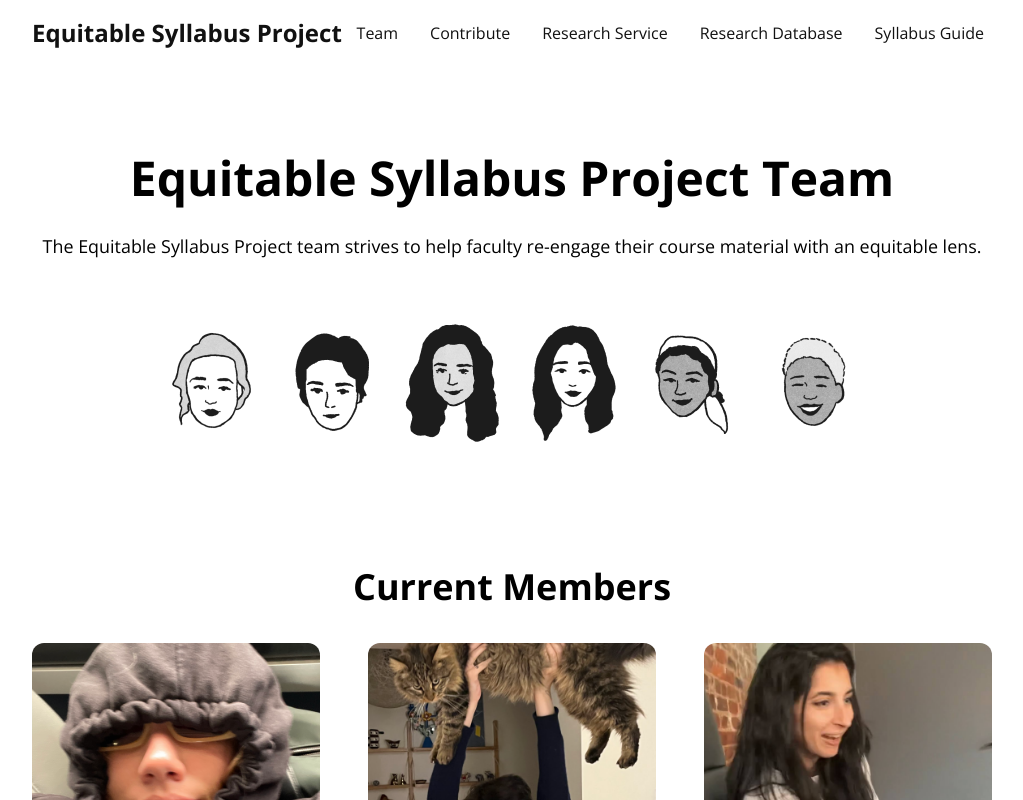
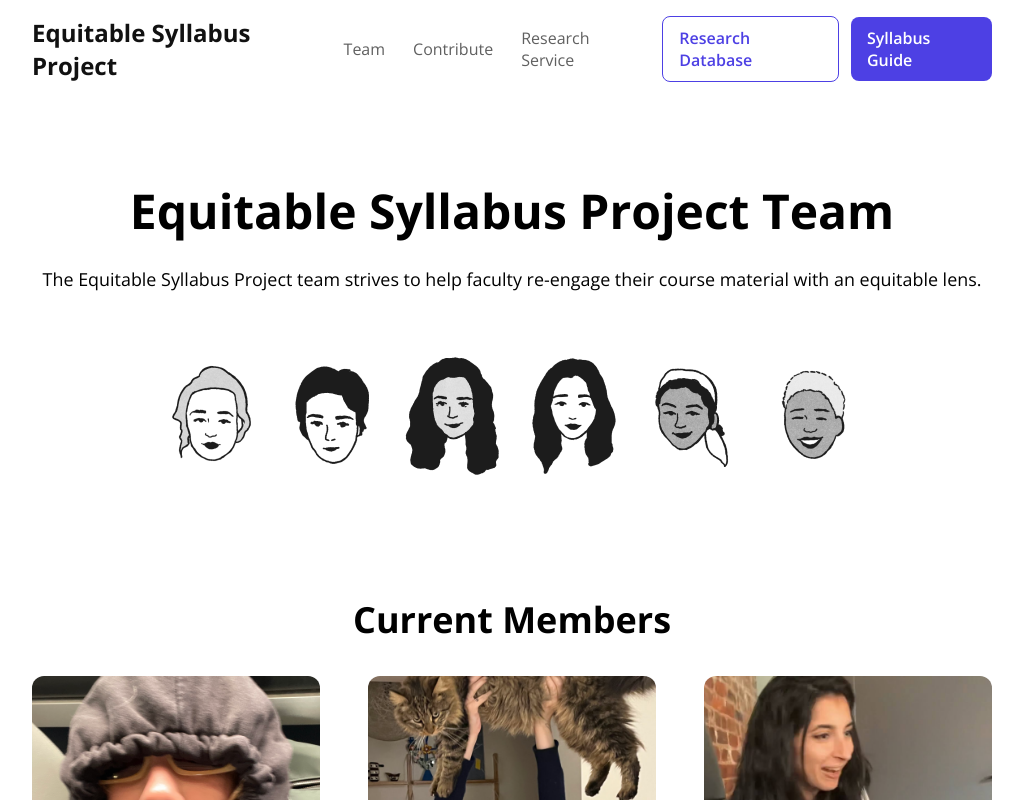
Before and after one commit to jnahan/equitable-syllabus-project, a React (Create React App) app: page /team in a window 1280 px wide. Shown: the top 800 px of the page, without its empty margins (128-1151 px from the left). Built offline with nearby package versions, Linux system fonts and the light colour scheme.

Commit message:
organized css

```diff
--- a/src/Footer.jsx
+++ b/src/Footer.jsx
@@ -6,7 +6,7 @@ function Footer() {
     <footer className="footer">
       <div>
         <Link to = "/" className="logo">Equitable Syllabus Project</Link>
-        <div className="footer__left-info">
+        <div className="footer__left">
           <a href="mailto:esp@nyu.edu">esp@nyu.edu</a>
           <div className="footer__vl"></div>
           <p>ITP/IMA</p>
--- a/src/Navbar.jsx
+++ b/src/Navbar.jsx
@@ -1,32 +1,19 @@
 import React from "react"
-import { Link, useMatch, useResolvedPath } from "react-router-dom"
+import { Link } from "react-router-dom"
 
 function Navbar() {
   return (
     <nav className="nav">
         <Link to = "/" className="logo">Equitable Syllabus Project</Link>
         <ul className="nav__menu">
-            <CustomLink to = "/team">Team</CustomLink>
-            <CustomLink to = "/contribute">Contribute</CustomLink>
-            <CustomLink to = "/research-service">Research Service</CustomLink>
-            <CustomLink to = "/research-database">Research Database</CustomLink>
-            <CustomLink to = "/syllabus-guide">Syllabus Guide</CustomLink>
+            <Link className="nav__item" to = "/team">Team</Link>
+            <Link className="nav__item" to = "/contribute">Contribute</Link>
+            <Link className="nav__item" to = "/research-service">Research Service</Link>
+            <Link className = "bttn--secondary bttn--secondary--nav" to = "/research-database">Research Database</Link>
+            <Link className="bttn--primary bttn--primary--nav" to = "/syllabus-guide">Syllabus Guide</Link>
         </ul>
     </nav>
   )
 }
 
-function CustomLink({to, children, ...props}){
-    const resolvedPath = useResolvedPath(to)
-    const isActive = useMatch({ path: resolvedPath.pathname, end: true })
-
-    return(
-        <li className={isActive ? "nav__item active" : "nav__item"}>
-            <Link to = {to} {...props}>
-                {children}
-            </Link>
-        </li>
-    )
-}
-
 export default Navbar
--- a/src/index.css
+++ b/src/index.css
@@ -12,6 +12,7 @@
   --white: rgba(255, 255, 255, 1);
   --accent: rgba(77, 64, 228, 1);
   --accent-light: rgba(232, 235, 252, 1);
+  --accent-dark: rgb(60, 46, 211);
   --blue: rgba(103, 155, 255, 1);
   --blue-light: rgba(233, 243, 255, 1);
   --purple: rgba(155, 117, 208, 1);
@@ -28,7 +29,7 @@
 
   /* text-size styles */
   /* base size: body-default--regular (16px) */
-  --heading-1: 4.5rem;
+  --hero__heading: 4.5rem;
   --section__heading: 3rem;
   --section__title: 2.25rem;
   --heading-4: 1.5rem;
@@ -46,8 +47,8 @@
 }
 
 /* text */
-.heading-1{
-  font-size: var(--heading-1);
+.hero__heading{
+  font-size: var(--hero__heading);
   /* TODO font-size: clamp(2rem, 6vw, 4.5rem); */
   font-weight: 700;
   margin-bottom: 24px;
@@ -106,6 +107,15 @@ p{
   margin-bottom: 32px;
 }
 
+/* link and nav */
+img{
+  display: block;
+}
+a{
+  text-decoration: none;
+  color: var(--black);
+}
+
 /* button */
 button{
   cursor: pointer;
@@ -119,27 +129,38 @@ button{
   font-size: 1.12rem;
   font-weight: 600;
 }
+.bttn--primary:hover{
+  background-color: var(--accent-dark);
+}
 .bttn--secondary{
   padding: 16px 28px;
   border-radius: 8px;
-  border: 1px solid var(--grey--dark);
+  border: 1px solid var(--accent);
   background-color: var(--white);
-  color: var(--grey--dark);
+  color: var(--accent);
   font-size: 18px;
   font-weight: bold;
 }
-.bttn--primary-hero{
-  background-color: var(--accent);
-  color: var(--white);
+.bttn--secondary:hover{
+  background-color: var(--accent-light);
+}
+.bttn--primary--nav{
+  padding: 10px 16px;
+  font-size: var(--body-default);
+  font-weight: 600;
+}
+.bttn--secondary--nav{
+  padding: 10px 16px;
+  font-size: var(--body-default);
+  font-weight: 600;
+}
+.bttn--primary--hero{
   padding: 20px 48px;
   border-radius: 12px;
-  border: none;
   font-size: 1.25rem;
   font-weight: 700;
 }
-.bttn--secondary-hero{
-  background-color: var(--white);
-  color: var(--accent);
+.bttn--secondary--hero{
   padding: 20px 48px;
   border-radius: 12px;
   border: 2px solid var(--accent);
@@ -147,21 +168,17 @@ button{
   font-weight: 700;
 }
 
-/* link and nav */
-img{
-  display: block;
-}
-a{
-  text-decoration: none;
-  color: var(--black);
-}
-
 /*nav*/
-
 .nav{
   display: flex;
   justify-content: space-between;
   padding: 16px 160px;
+  align-items: center;
+}
+.nav__menu{
+  list-style: none;
+  display: flex;
+  gap: 12px;
   align-items: center;
 }
 .nav__item{
@@ -176,11 +193,6 @@ a{
   align-items: stretch;
   border-radius: 4px;
 }
-.nav__menu{
-  list-style: none;
-  display: flex;
-  gap: 1rem;
-}
 .nav__item:hover{
   background-color: var(--accent-light);
 }
@@ -190,6 +202,12 @@ a{
   display: flex;
   justify-content: space-between;
   padding: 24px 160px 80px 160px;
+}
+.footer__left{
+  margin-top: 8px;
+  display: flex;
+  flex-direction: row;
+  gap: 12px;
 }
 .footer__right{
   display: flex;
@@ -205,11 +223,8 @@ a{
   font-size: var(--body-default);
   color: var(--grey-dark);
 }
-.footer__left-info{
-  margin-top: 8px;
-  display: flex;
-  flex-direction: row;
-  gap: 12px;
+.footer__link:hover{
+  text-decoration: underline;
 }
 .footer__vl {
   width: 1px;
@@ -218,6 +233,13 @@ a{
 }
 
 /* info card */
+.info-card-wrapper{
+  display: flex;
+  flex-direction: row;
+  align-items: flex-start;
+  justify-content: space-between;
+  gap: 24px;
+}
 .info-card{
   display: flex;
   flex-direction: column;
@@ -237,6 +259,32 @@ a{
   width: 100vw;
   margin: auto;
   margin-bottom: 160px;
+}
+.section__heading-left{
+  text-align: left;
+}
+.section__heading-subtitle{
+  margin-bottom: 24px;
+}
+.section__content{
+  display: flex;
+  align-items: center;
+  gap: 120px;
+  margin-bottom: 80px;
+}
+.section__text{
+  flex: 1;
+  justify-content: flex-end;
+}
+.section__img-wrapper{
+  max-height: 488px;
+  overflow: hidden;
+  justify-content: flex-end;
+  flex: 1;
+}
+.section__img{
+  width: 100%;
+  border-radius: 32px;
 }
 .section--top{
   margin-top: 80px;
@@ -261,32 +309,6 @@ a{
 .section__content p{
   margin-bottom: 32px;
 }
-.section__text{
-  flex: 1;
-  justify-content: flex-end;
-}
-.section__img-wrapper{
-  max-height: 488px;
-  overflow: hidden;
-  justify-content: flex-end;
-  flex: 1;
-}
-.section__img{
-  width: 100%;
-  border-radius: 32px;
-}
-.section__content{
-  display: flex;
-  align-items: center;
-  gap: 120px;
-  margin-bottom: 80px;
-}
-.section__heading-subtitle{
-  margin-bottom: 24px;
-}
-.section__img-wrapper-rs{
-  max-height: 100%;
-}
 .section__img-wrapper-sg{
   background-color: var(--blue-light);
   border-radius: 32px;
@@ -307,16 +329,46 @@ a{
   padding-left: 64px;
   padding-top: 84px;
 }
-
-.info-card-wrapper{
-  display: flex;
-  flex-direction: row;
-  align-items: flex-start;
-  justify-content: space-between;
-  gap: 24px;
+.section__img-wrapper-rs{
+  max-height: 100%;
 }
 
 /* hero */
+.section--hero{
+  margin: auto;
+  width: 100%;
+  position: relative;
+  margin-bottom: 180px;
+  overflow: hidden;
+}
+.hero{
+  margin: auto;
+  margin-top: 80px;
+  max-width: 690px;
+}
+.hero__chip{
+  display: table;
+  margin: auto;
+  padding: 12px 32px;
+  border: 1px solid var(--grey--light);
+  border-radius: 32px;
+  margin-bottom: 12px;
+}
+.hero__dot{
+  width: 12px;
+  height: 12px;
+  display: inline-block;
+  border-radius: 100%;
+  background-color: var(--blue);
+  margin-right: 8px;
+}
+.hero__bttn-wrapper{
+  margin-top: 64px;
+  display: flex;
+  flex-direction: row;
+  justify-content: center;
+  gap: 12px;
+}
 .hero__img:nth-child(1){
   width: 100px;
   height: auto;
@@ -402,41 +454,6 @@ a{
   top: 216px;
   right: 180px;
 }
-.hero__bttn-wrapper{
-  margin-top: 64px;
-  display: flex;
-  flex-direction: row;
-  justify-content: center;
-  gap: 12px;
-}
-.section--hero{
-  margin: auto;
-  width: 100%;
-  position: relative;
-  margin-bottom: 180px;
-  overflow: hidden;
-}
-.hero{
-  margin: auto;
-  margin-top: 80px;
-  max-width: 690px;
-}
-.hero__chip{
-  display: table;
-  margin: auto;
-  padding: 12px 32px;
-  border: 1px solid var(--grey--light);
-  border-radius: 32px;
-  margin-bottom: 12px;
-}
-.hero__dot{
-  width: 12px;
-  height: 12px;
-  display: inline-block;
-  border-radius: 100%;
-  background-color: var(--blue);
-  margin-right: 8px;
-}
 .hero__learn-more{
   display: flex;
   flex-direction: row;
@@ -444,6 +461,8 @@ a{
   justify-content: center;
   margin-top: 64px;
 }
+
+/* home card */
 .home__card-wrapper{
   margin-top: 80px;
   justify-content: center;
@@ -451,8 +470,6 @@ a{
   flex-direction: row;
   gap: 24px;
 }
-
-/* home card */
 .home-card{
   border: 1px solid var(--grey--lightest);
   background-color: var(--white);
@@ -464,6 +481,11 @@ a{
   gap: 12px;
   border-radius: 12px;
   flex: 1;
+}
+.home-card__icon{
+  padding: 8px;
+  border-radius: 50%;
+  overflow: visible;
 }
 .home-card__text{
   text-align: center;
@@ -480,13 +502,12 @@ a{
 .home-card:nth-child(4) img{
   background-color: var(--yellow-light);
 }
-.home-card__icon{
-  padding: 8px;
-  border-radius: 50%;
-  overflow: visible;
-}
 
 /* testimonial */
+.section--testimonial{
+  display: flex;
+  justify-content: space-between;
+}
 .testimonial-wrapper{
   max-width: 50%;
   display: flex;
@@ -503,27 +524,16 @@ a{
 .testimonial:nth-child(2){
   background-color: var(--yellow-light);
 }
+.testimonial__img{
+  margin-bottom: 16px;
+}
 .testimonial__client-wrapper{
   margin-top: 48px;
-}
-.testimonial__img{
-  margin-bottom: 16px;
 }
 .testimonial__position{
   color: var(--grey--dark);
 }
-.section--testimonial{
-  display: flex;
-  justify-content: space-between;
-}
-.section__heading-left{
-  text-align: left;
-}
-.section--team{
-  margin-bottom: 120px;
-}
 
-/* TODO -> would it be better to make sg right div sticky instead of toc */
 /* syllabus guide */
 .syl-guide{
   display: flex;
@@ -540,11 +550,6 @@ a{
   font-size: var(--section__title);
   margin-bottom: 0;
 }
-.syl-guide-content a{
-  font-weight: 700;
-  text-decoration: underline;
-  color: var(--accent);
-}
 .syl-guide-content h3{
   font-size: var(--body-large);
   margin-bottom: 12px;
@@ -553,22 +558,30 @@ a{
 .syl-guide-content h3 strong{
   font-weight: 600;
 }
-.syl-guide-content li{
-  margin-left: 16px;
-}
 .syl-guide-content h2{
   margin-top: 48px;
   margin-bottom: 16px;
   font-size: var(--heading-4);
 }
+.syl-guide-content li{
+  margin-left: 16px;
+}
+.syl-guide-content a{
+  font-weight: 700;
+  text-decoration: underline;
+  color: var(--accent);
+}
 
 /* team */
+.section--team{
+  margin-bottom: 120px;
+}
 .team__avatar-wrapper{
   display: flex;
   flex-direction: row;
   justify-content: center;
 }
-.team__avatar-wrapper img{
+.team__avatar{
   max-width: 120px;
   height: auto;
 }
@@ -592,6 +605,11 @@ a{
 }
 
 /* table of contents */
+.toc__wrapper{
+  display: flex;
+  flex-direction: column;
+  gap: 8px;
+}
 .toc{
   padding: 24px 16px;
   border: 1px solid var(--grey--light);
@@ -617,11 +635,6 @@ a{
   cursor: pointer;
   font-size: var(--body-small);
   margin-left: 24px;
-}
-.toc__wrapper{
-  display: flex;
-  flex-direction: column;
-  gap: 8px;
 }
 
 /* database */
@@ -667,6 +680,7 @@ a{
 .tab__count{
   font-size: var(--body-small);
 }
+
 /* database card */
 .skeleton{
   animation: skeleton-loading 1s linear infinite alternate;
@@ -689,7 +703,6 @@ a{
 .skeleton-description-bottom{
   width: 40%;
 }
-
 @keyframes skeleton-loading{
   0%{
     background-color: var(--grey--lightest);
@@ -698,7 +711,6 @@ a{
     background-color: var(--grey--light);
   }
 }
-
 .db-card{
   padding: 32px 0;
   display: flex;
@@ -709,18 +721,21 @@ a{
 .db-card__info{
   width: 100%;
 }
-.db-card__image{
-  height: 136px;
-  min-width: 136px;
-  max-width: 136px;
-  object-fit: cover;
-  border-radius: 8px;
-}
 .db-card__metadata{
   display: flex;
   flex-direction: row;
   align-items: center;
   gap: 8px;
+}
+.metadata--top{
+  margin-bottom: 12px;
+}
+.db-card__dot {
+  height: 4px;
+  width: 4px;
+  background-color: #bbb;
+  border-radius: 50%;
+  display: inline-block;
 }
 .db-card__article{
   overflow: hidden;
@@ -729,19 +744,16 @@ a{
   -webkit-line-clamp: 4;
   -webkit-box-orient: vertical;
 }
-.db-card__dot {
-  height: 4px;
-  width: 4px;
-  background-color: #bbb;
-  border-radius: 50%;
-  display: inline-block;
-}
-.metadata--top{
-  margin-bottom: 12px;
-}
 .db-card__heading{
   margin-bottom: 4px;
   font-weight: 600;
+}
+.db-card__image{
+  height: 136px;
+  min-width: 136px;
+  max-width: 136px;
+  object-fit: cover;
+  border-radius: 8px;
 }
 .db-card__category{
   font-size: var(--body-small);
@@ -764,12 +776,17 @@ a{
   margin-top: 24px;
   font-size: var(--body-small);
 }
-.db-card__no-results{
+.no-results{
   margin: auto;
   margin-top: 240px;
   text-align: center;
 }
+.no-results__heading{
+  font-size: var(--heading-4);
+  margin-bottom: 12px;
+}
 
+/* database filter*/
 .db__section--filter{
   min-width: 320px;
   max-width: 320px;
@@ -788,6 +805,11 @@ a{
   padding-right: 32px;
   padding-bottom: 120px;
 }
+.filter__title-wrapper{
+  display: flex;
+  justify-content: space-between;
+  flex-direction: row;
+}
 .filter__title{
   display: flex;
   gap: 8px;
@@ -798,25 +820,45 @@ a{
   padding: auto;
   width: 100%;
 }
-.filter__title-wrapper{
-  display: flex;
-  justify-content: space-between;
-  flex-direction: row;
-}
 .filter__chip{
   background-color: var(--accent-light);
   cursor: pointer;
   border-radius: 4px;
   padding: 4px 8px;
   font-size: var(--body-small);
+  color: var(--accent);
+  font-weight: 600;
 }
+.filter__chip-inactive{
+  background-color: var(--grey--lightest);
+  color: var(--grey--default);
+  cursor: default;
+}
+
+/* checkbox */
 .checkbox-list-wrapper{
   display: flex;
   flex-direction: column;
   gap: 32px;
 }
-
-/* checkbox */
+.checkbox-list{
+  display: flex;
+  flex-direction: column;
+  gap: 16px;
+}
+.checkbox-list__title{
+  display: flex;
+  justify-content: space-between;
+  cursor: pointer;
+}
+.checkbox-wrapper{
+  display: flex;
+  flex-direction: column;
+  gap: 8px;
+}
+.checkbox-wrapper--hidden{
+  display: none;
+}
 .checkbox{
   cursor: pointer;
 }
@@ -839,24 +881,8 @@ a{
   outline: none;
   cursor: pointer;
 }
-.checkbox-wrapper{
-  display: flex;
-  flex-direction: column;
-  gap: 8px;
-}
-.checkbox-wrapper--hidden{
-  display: none;
-}
-.checkbox-list{
-  display: flex;
-  flex-direction: column;
-  gap: 16px;
-}
-.checkbox-list__title{
-  display: flex;
-  justify-content: space-between;
-  cursor: pointer;
-}
+
+/* media queries */
 @media screen and (min-width: 1600px){
   .section{
     max-width: 1200px;
@@ -871,7 +897,6 @@ a{
   }
 }
 @media screen and (max-width: 1000px) {
-
   .home__card-wrapper{
     display: flex;
     flex-direction: column;
@@ -898,7 +923,7 @@ a{
   .testimonial-wrapper{
     max-width: 100%;
   }
-  .heading-1{
+  .hero__heading{
     font-size: 3rem;
   }
   .section__heading{
--- a/src/pages/Database/Filter.jsx
+++ b/src/pages/Database/Filter.jsx
@@ -28,7 +28,7 @@ function Filter({formatList, setFormatList, contList, setContList, catList, setC
           <img src={FilterIcon} alt="filter" />
           <p className="body-large bold">Filter Results</p>
         </div>
-        <div className="filter__chip" onClick={resetChecked}>
+        <div className={formatList.length != 0 || contList.length != 0 || catList.length !=0 ?"filter__chip" : "filter__chip filter__chip-inactive"} onClick={resetChecked}>
           Clear
         </div>
       </div>
--- a/src/pages/Home/Home.jsx
+++ b/src/pages/Home/Home.jsx
@@ -38,11 +38,11 @@ function Home() {
             <span className="hero__dot"></span>Built for ITP/IMA professors
           </p>
         </div>
-        <h1 className="heading-1">Making Education More Inclusive</h1>
+        <h1 className="hero__heading">Making Education More Inclusive</h1>
         <p className="subtitle">Free tools and frameworks to help you create an equity-aligned syllabus</p>
         <div className="hero__bttn-wrapper">
-          <button onClick={() => navigate("/syllabus-guide")} className="bttn--primary-hero">Syllabus Guide</button>
-          <button onClick={() => navigate("/research-database")}className="bttn--secondary-hero">Research Database</button>
+          <button onClick={() => navigate("/syllabus-guide")} className="bttn--primary bttn--primary--hero">Syllabus Guide</button>
+          <button onClick={() => navigate("/research-database")}className="bttn--secondary bttn--secondary--hero">Research Database</button>
         </div>
         <div className="hero__handwritten-wrapper">
           <p className="hero__handwritten">Research Service</p>
--- a/src/pages/SyllabusGuide/TableOfContents.jsx
+++ b/src/pages/SyllabusGuide/TableOfContents.jsx
@@ -1,6 +1,5 @@
 import React from "react"
 import { HashLink } from "react-router-hash-link";
-import { useState } from "react";
 
 function TableOfContents() {
 
```
Also changed, not shown: src/pages/Database/DBCard.jsx (+7 -7 lines), src/pages/Team/Team.jsx (+6 -6 lines).
